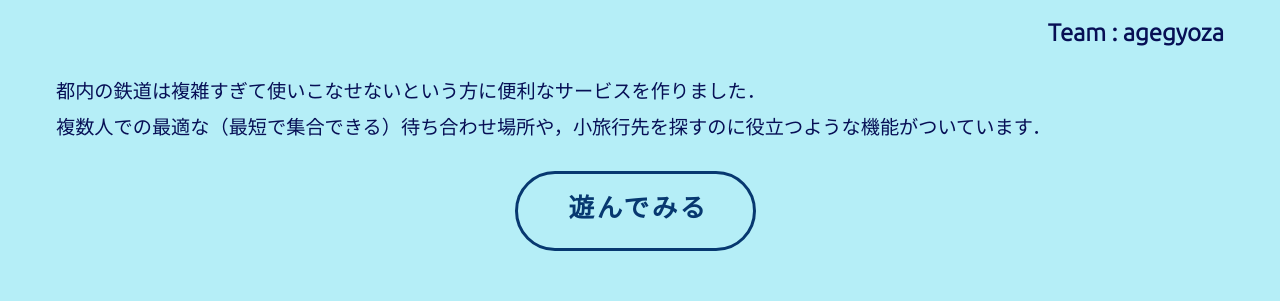
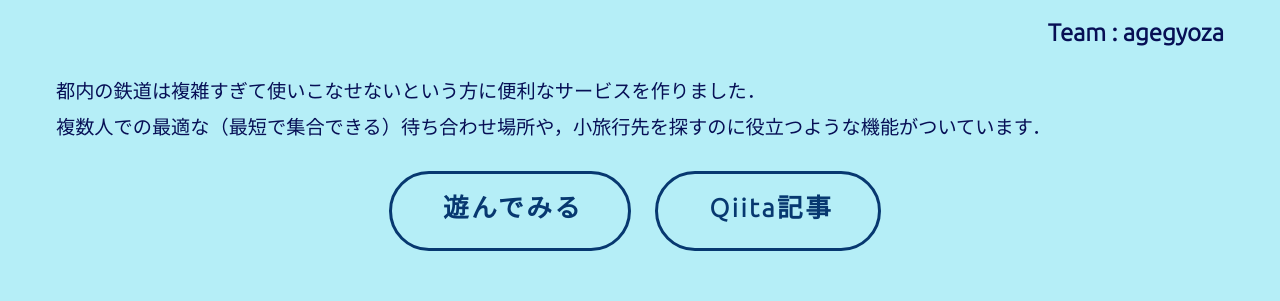
Before and after one commit to Kakeru-Miyazaki/kakekakemiya, a plain HTML site: page html/works/co-development.html in a window 1280 px wide. Shown: the part 365-666 px from the top of the page. Drawn offline with Linux system fonts and the light colour scheme.

Commit message:
added ekichika qiita

```diff
--- a/html/works/co-development.html
+++ b/html/works/co-development.html
@@ -49,6 +49,16 @@
                             >遊んでみる</a
                         ></span
                     >
+                    <span></span>
+                    <span></span>
+                    <span
+                        ><a
+                            href="https://qiita.com/kakekakemiya/items/0e3e7c4f4e7a5b2b74db"
+                            target="_blank"
+                            class="btn btn-border-shadow btn-border-shadow--color2"
+                            >Qiita記事</a
+                        ></span
+                    >
                 </div>
             </div>
         </div>
```
